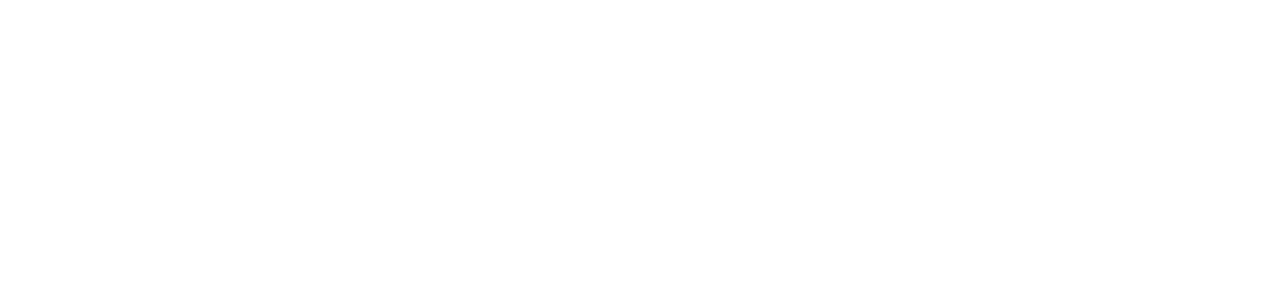
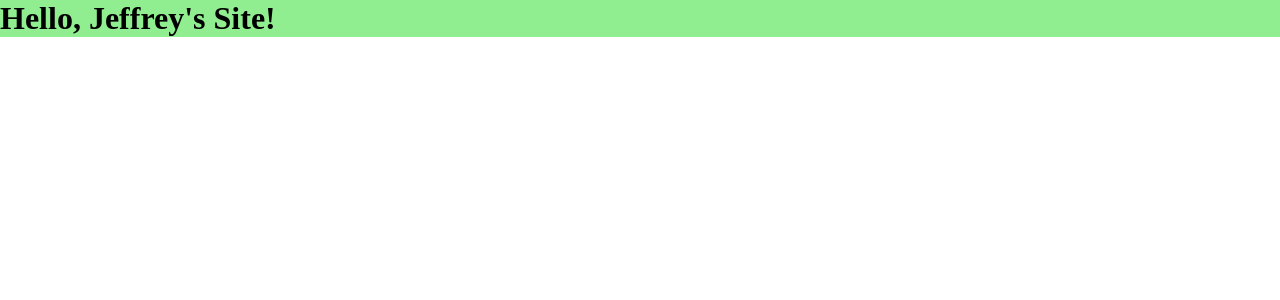
Before and after one commit to Joao-Henrique5557/jey, a React (Vite) app in the folder site-jeffrey/frontend/: page / in a window 1280 px wide. Shown: the top 300 px of the page. Built offline with nearby package versions, Linux system fonts and the light colour scheme.

Commit message:
testes no react

```diff
--- a/site-jeffrey/frontend/src/app.jsx
+++ b/site-jeffrey/frontend/src/app.jsx
@@ -0,0 +1,9 @@
+const App = () => {
+    return (
+        <div class="teste">
+            <h1>Hello, Jeffrey's Site!</h1>
+        </div>
+    )
+}
+
+export default App
--- a/site-jeffrey/frontend/src/main.jsx
+++ b/site-jeffrey/frontend/src/main.jsx
@@ -1,7 +1,7 @@
-import React from 'react'
 import { createRoot } from 'react-dom/client'
-import App from './App.jsx'
+import App from './app.jsx'
 import './styles/global.css'
 
 const rootElement = document.getElementById('root')
 const root = createRoot(rootElement)
+root.render(<App />)
--- a/site-jeffrey/frontend/src/pages/feed.jsx
+++ b/site-jeffrey/frontend/src/pages/feed.jsx
@@ -0,0 +1 @@
+import React from 'react'
--- a/site-jeffrey/frontend/src/styles/global.css
+++ b/site-jeffrey/frontend/src/styles/global.css
@@ -0,0 +1,15 @@
+.teste{
+    background-color: lightgreen;
+}
+
+body{
+    margin: 0;
+    padding: 0;
+    box-sizing: border-box;
+}
+
+h1, h2, h3, h4, h5, h6, p{
+    margin: 0;
+    padding: 0;
+    box-sizing: border-box;
+}
```
Also changed, not shown: 1 other file (tests, documents, lock files or other folders).
